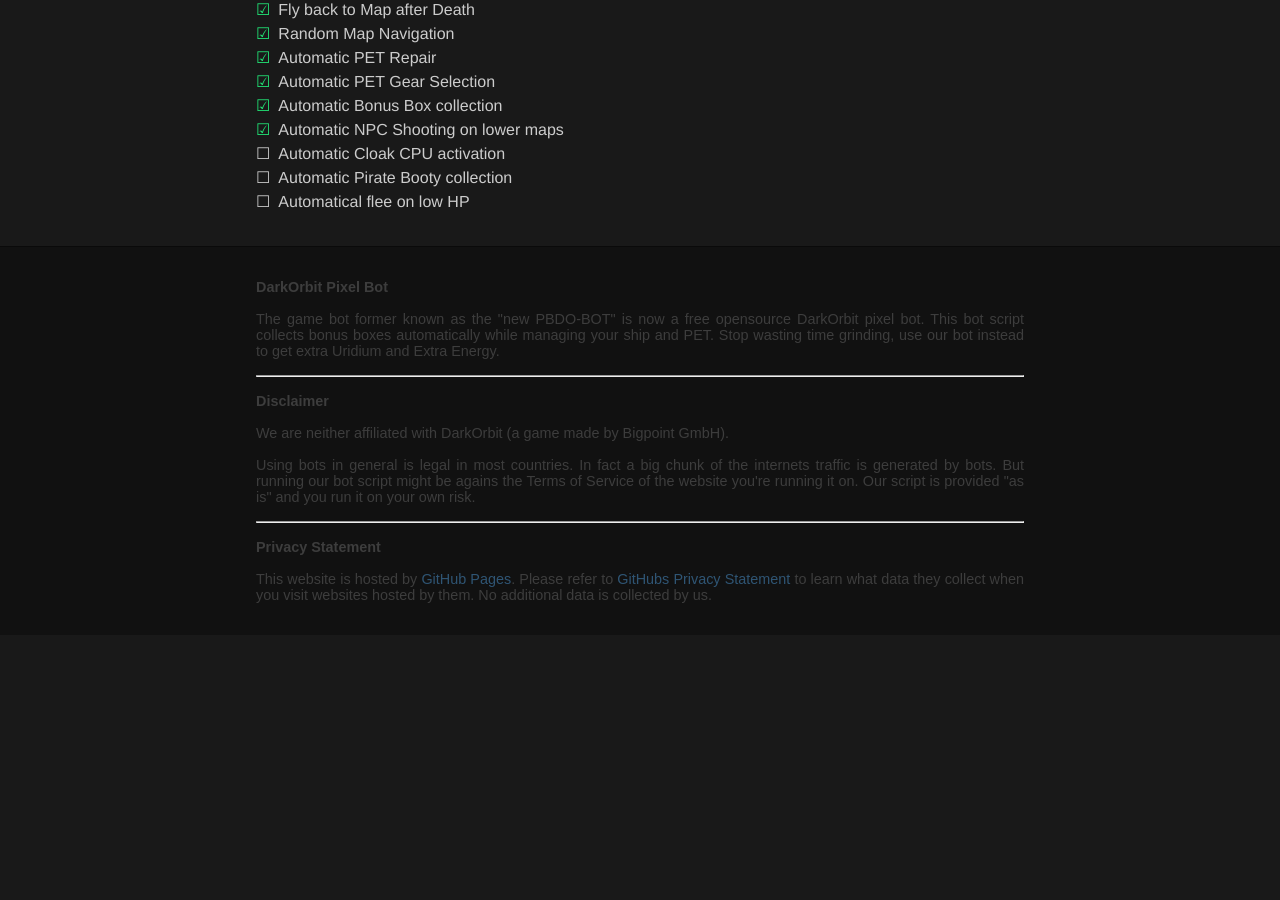
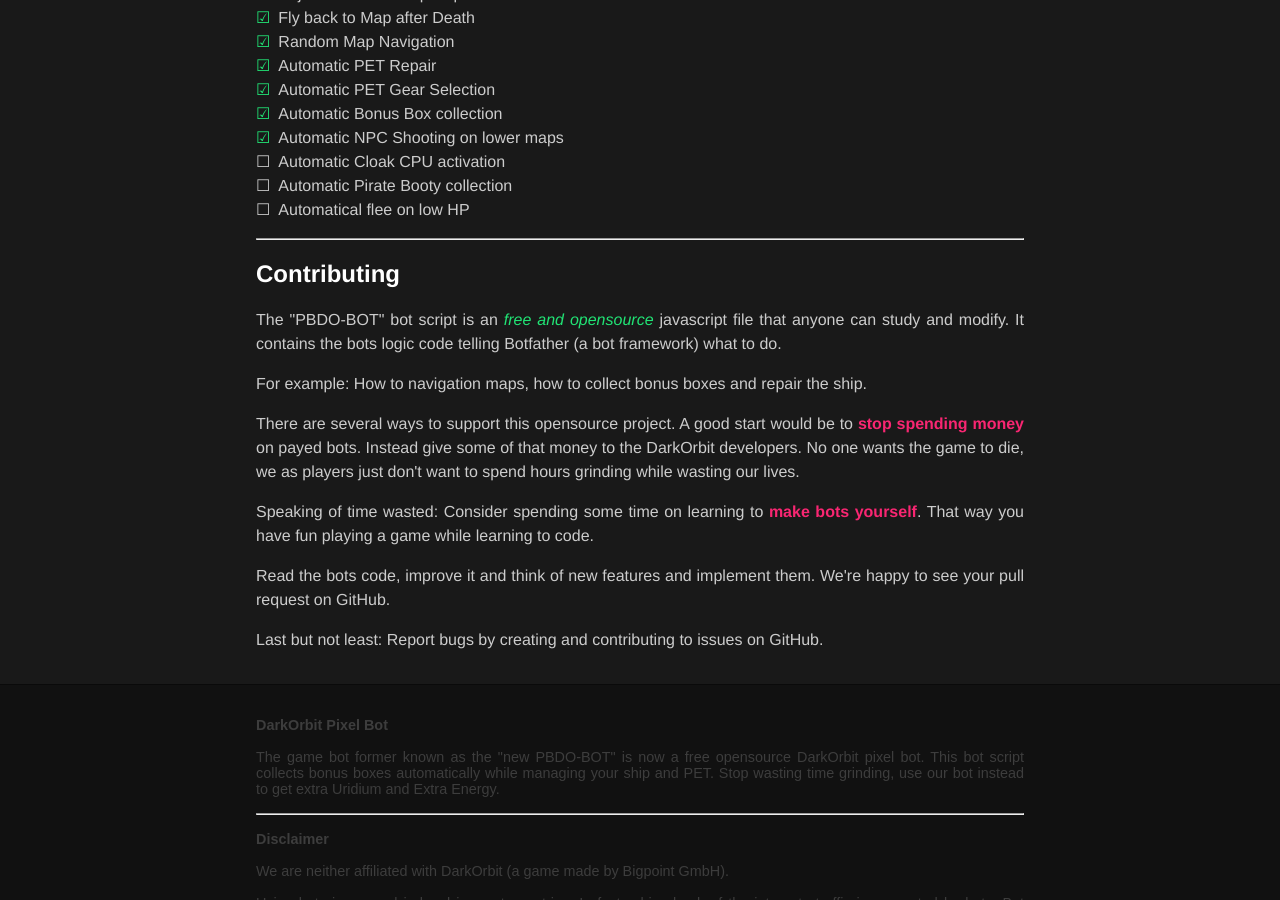
Before and after one commit to Dementor42/dementor42.github.io, a Jekyll site: the page built from index.html, in a window 1280 px wide and 900 px high, scrolled down 735 px. Built offline with Jekyll 4.4.1, drawn with Linux system fonts in a browser that asks for light colours; before the commit the page ends 1370 px from its top, so only the background shows below that.

Commit message:
Move contents from the about site to the startpage

```diff
--- a/index.html
+++ b/index.html
@@ -7,7 +7,7 @@
 	<p>The "new" PBDO Bot was one of the <strong>most trusted DarkOrbit bots</strong> out there. Since 2015 <strong>not a single pbdo user has been banned</strong> for using the bot. (Atleast none told us). We had a great community and many moderators/supporters helping us.</p>
 	<p>For the time being we're no longer selling bots. But we decided to <strong>open source</strong> our algorithms, so anyone can study them. The original pixel bot was written in C++ and thus hard to understand. So we decided to rewrite our bot algorithms in Javascript and make them runnable using <a href="https://botfather.io">the botfather framework</a>.</p>
 	<p>This bot is not to be confused with the original PBDO package bot which was not made by us! Our bots name originated in a spare domain we had and the quest for creating a public accessible DarkOrbit bot anyone can use and learn from.</p>
-	<p><strong>TL;DR</strong> You can download our open source bot script and <a href="https://botfather.io/docs/player/how-to-run-scripts/">run it using botfather</a> for free.</p>
+	<p><strong>TL;DR</strong> You can download our open source bot script and <a href="/tutorial.html">run it using botfather</a> for free.</p>
 </div>
 
 <a class="btn" href="/tutorial.html">Get started</a>
@@ -15,7 +15,7 @@
 
 <hr>
 
-<h3>Roadmap &amp; Features:</h3>
+<h2>Roadmap &amp; Features:</h2>
 <ul class="tasks">
 	<li class="done">Free, Opensource, Extendable <i>(<a target="_blank" href="{{ site.github_link }}">sources on Github</a>)</i></li>
 	<li class="done">Full Background Mode <i>(integrated browser)</i></li>
@@ -33,3 +33,13 @@
 	<li>Automatic Pirate Booty collection</li>
 	<li>Automatical flee on low HP</li>
 </ul>
+
+<hr>
+
+<h2>Contributing</h2>
+<p>The "PBDO-BOT" bot script is an <em>free and opensource</em> javascript file that anyone can study and modify. It contains the bots logic code telling Botfather (a bot framework) what to do.</p>
+<p>For example: How to navigation maps, how to collect bonus boxes and repair the ship.</p>
+<p>There are several ways to support this opensource project. A good start would be to <strong>stop spending money</strong> on payed bots. Instead give some of that money to the DarkOrbit developers. No one wants the game to die, we as players just don't want to spend hours grinding while wasting our lives.</p>
+<p>Speaking of time wasted: Consider spending some time on learning to <strong>make bots yourself</strong>. That way you have fun playing a game while learning to code.</p>
+<p>Read the bots code, improve it and think of new features and implement them. We're happy to see your pull request on GitHub.</p>
+<p>Last but not least: Report bugs by creating and contributing to issues on GitHub.</p>
```
Also changed, not shown: about.md (deleted, +0 -44 lines), 1 other file.
